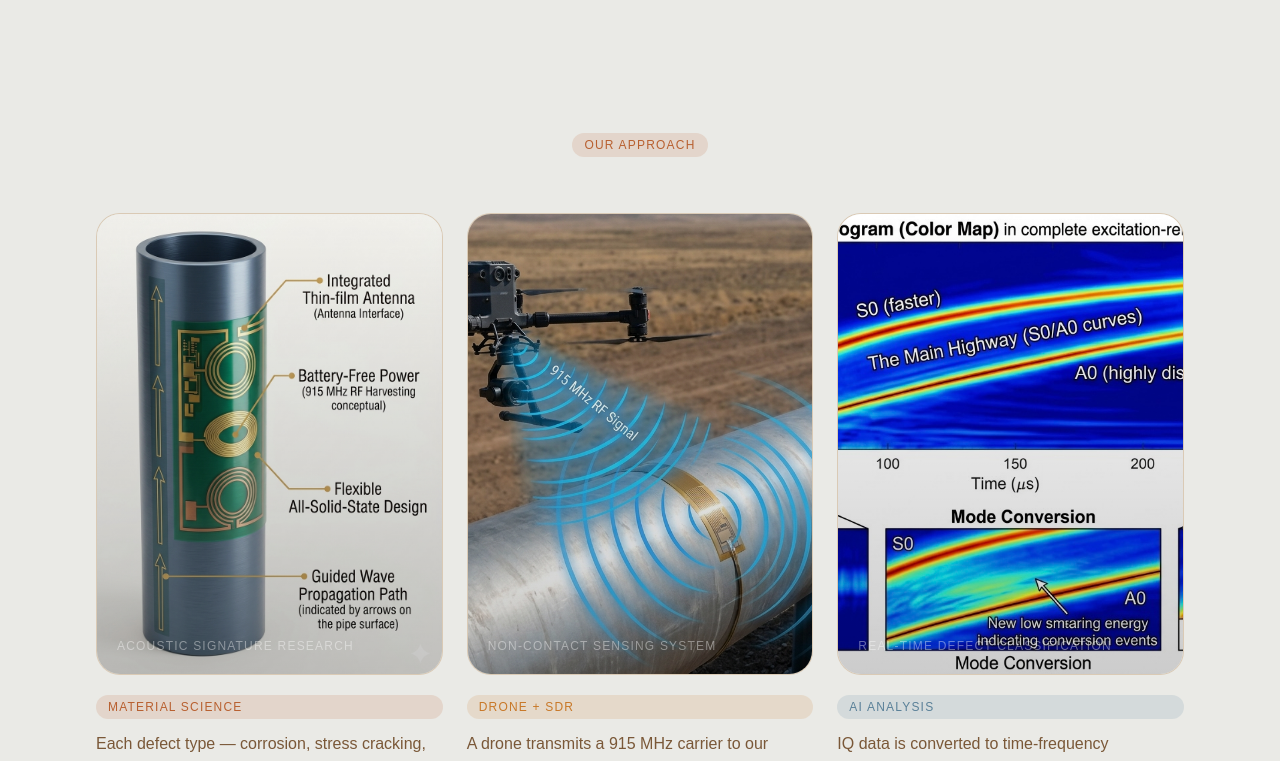
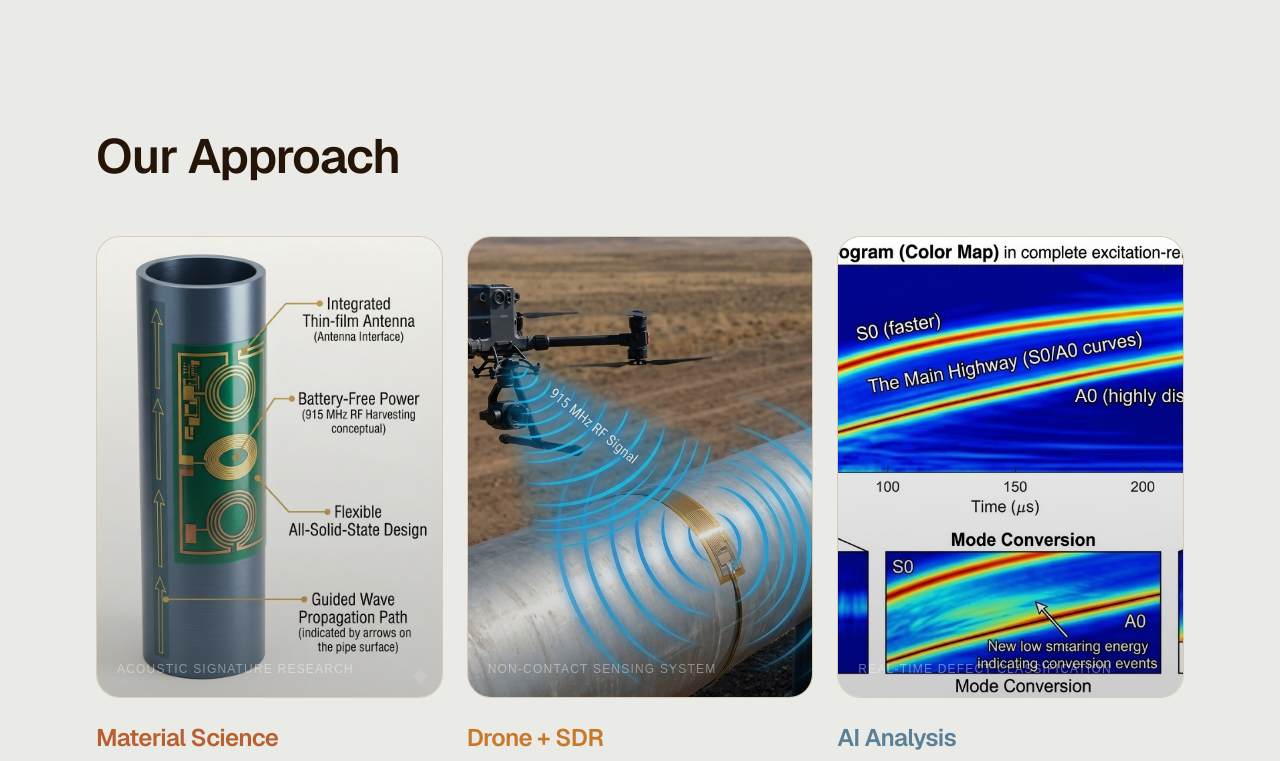
Before and after one commit to AnthenaSu/AIcropoly-website, a React (Vite) app: page / in a window 1280 px wide. Shown: the part 1680-2441 px from the top of the page. Built offline with nearby package versions, Linux system fonts and the light colour scheme; a web font is replaced by a local one.

Commit message:
home page images added

```diff
--- a/src/pages/Home.jsx
+++ b/src/pages/Home.jsx
@@ -169,13 +169,16 @@ export default function Home() {
 
       {/* ── Technology grid ── */}
       <section className={WRAP} style={sy}>
-        <motion.div variants={rise()} initial="hidden" whileInView="visible" viewport={{ once: true }} className="mb-14 text-center">
-          <Tag>Our Approach</Tag>
-        </motion.div>
+        <motion.h2
+          variants={rise()} initial="hidden" whileInView="visible" viewport={{ once: true }}
+          className="font-display font-semibold text-fg text-4xl md:text-5xl tracking-tight mb-14"
+        >
+          Our Approach
+        </motion.h2>
         <div className="grid grid-cols-1 md:grid-cols-3 gap-6">
           {[
             {
-              tag: 'Material Science', color: 'buckram',
+              tag: 'Material Science', color: 'text-buckram',
               label: 'Acoustic signature research',
               img: materialsciencehomepage,
               imgClass: 'object-cover',
@@ -183,7 +186,7 @@ export default function Home() {
               stats: ['PLLA piezo film', '915 MHz carrier', 'Passive — no battery'],
             },
             {
-              tag: 'Drone + SDR', color: 'ruskin',
+              tag: 'Drone + SDR', color: 'text-ruskin',
               label: 'Non-contact sensing system',
               img: howitworks1,
               imgClass: 'object-cover',
@@ -191,7 +194,7 @@ export default function Home() {
               stats: ['IQ data acquisition', 'Zero infrastructure', 'Fly-over inspection'],
             },
             {
-              tag: 'AI Analysis', color: 'bunglehouse',
+              tag: 'AI Analysis', color: 'text-bunglehouse',
               label: 'Real-time defect classification',
               img: spectrogramDiagram,
               imgClass: 'object-cover',
@@ -204,15 +207,15 @@ export default function Home() {
               variants={rise(i * 0.1)} initial="hidden" whileInView="visible" viewport={{ once: true }}
               className="group cursor-default hover:-translate-y-1 transition-transform duration-500 flex flex-col"
             >
-              <div className={`relative overflow-hidden rounded-3xl aspect-[3/4] mb-5 transition-transform duration-500 group-hover:scale-[1.02] bg-card/60 border border-border/60`}>
+              <div className="relative overflow-hidden rounded-3xl aspect-[3/4] mb-6 transition-transform duration-500 group-hover:scale-[1.02] bg-card/60 border border-border/60">
                 <img src={item.img} alt={item.label} className={`w-full h-full ${item.imgClass}`} />
                 <div className="absolute inset-0 bg-gradient-to-t from-black/20 to-transparent" />
                 <div className="absolute bottom-5 left-5">
                   <p className="font-mono text-xs text-white/40 tracking-widest uppercase">{item.label}</p>
                 </div>
               </div>
-              <Tag color={item.color}>{item.tag}</Tag>
-              <p className="text-base text-fg-muted mt-3 mb-4 leading-relaxed">{item.body}</p>
+              <h3 className={`font-display font-semibold text-2xl tracking-tight mb-3 ${item.color}`}>{item.tag}</h3>
+              <p className="text-base text-fg-muted mb-5 leading-relaxed">{item.body}</p>
               <div className="flex flex-col gap-1.5 mt-auto">
                 {item.stats.map((s, j) => (
                   <p key={j} className="font-mono text-xs text-fg-muted/60 tracking-widest uppercase flex items-center gap-2">
```
